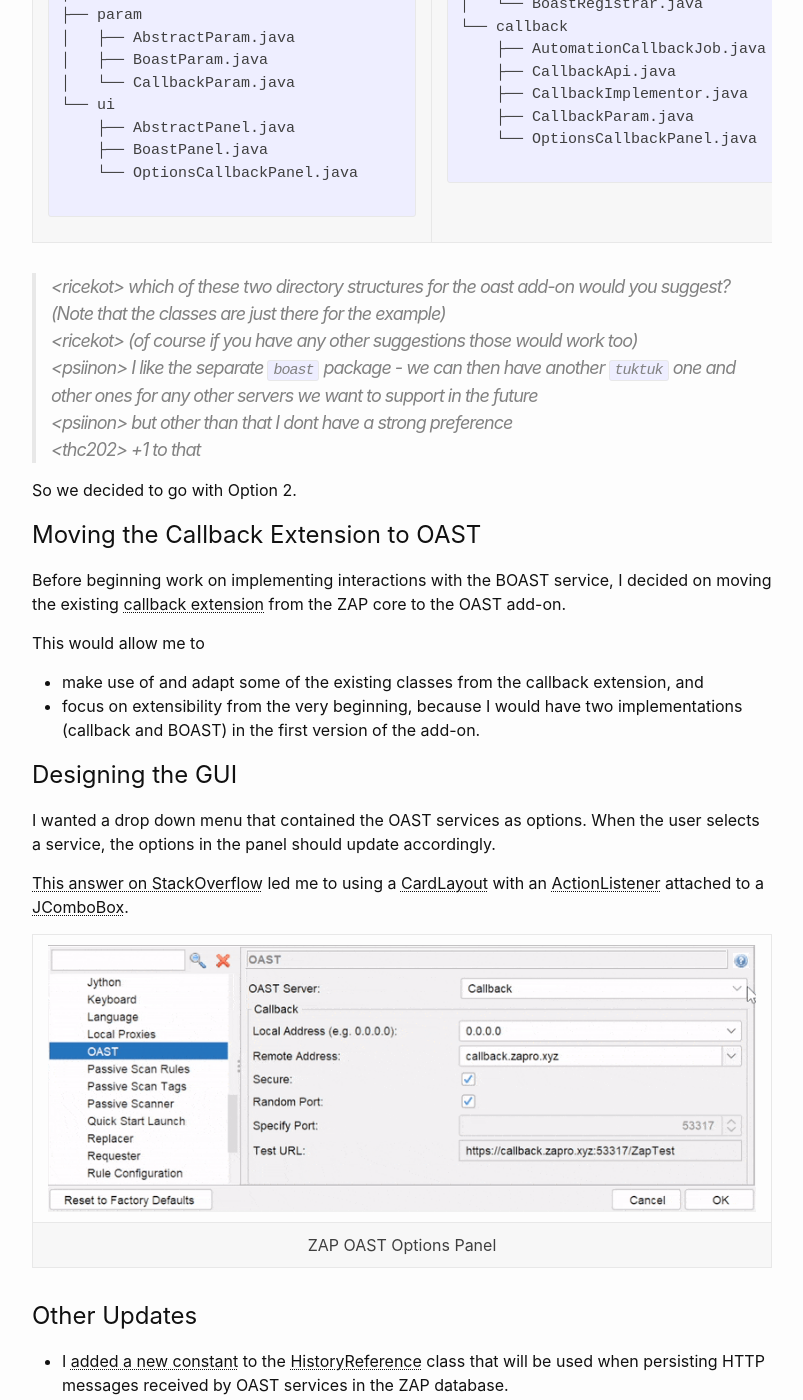
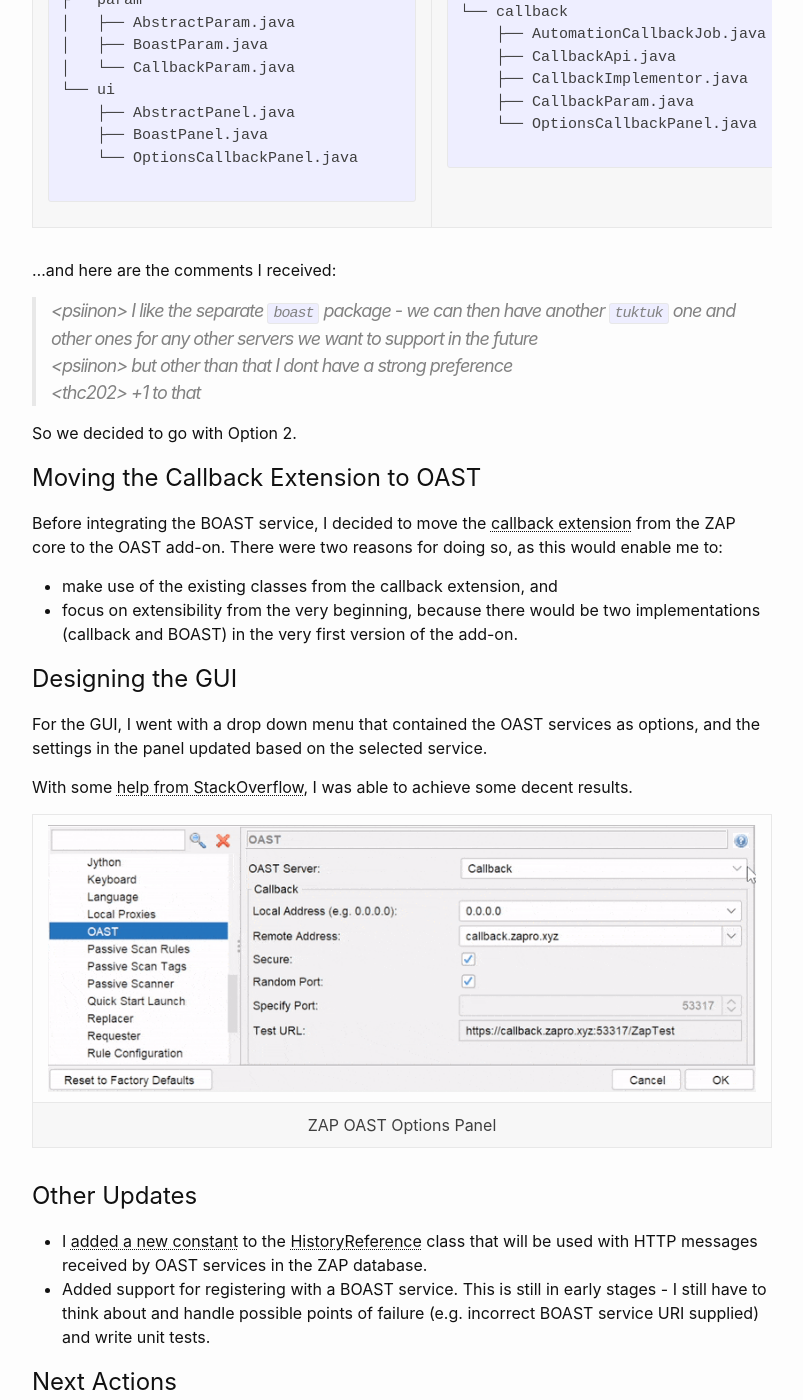
Before and after one commit to ricekot/ricekot.github.io, a Jekyll site: the page built from _posts/2021/2021-07-11-zap-oast-basic-design-decisions.md, in a window 1280 px wide and 1400 px high, scrolled down 1412 px. Shown: the whole window, without its empty margins (238-1041 px from the left). Built offline with Jekyll 4.4.1, drawn with Linux system fonts in a browser that asks for light colours; some of the changed text lies outside the part shown.

Commit message:
Update blog post

```diff
--- a/_posts/2021/2021-07-11-zap-oast-basic-design-decisions.md
+++ b/_posts/2021/2021-07-11-zap-oast-basic-design-decisions.md
@@ -31,13 +31,11 @@ Pull Request on GitHub
 </table>
 </center>
 
-If you also have an idea for an add-on and want to contribute it to zap-extensions, you can take a look at [this PR](https://github.com/zaproxy/zap-extensions/pull/2996) or follow the [official guide at zaproxy.org](https://www.zaproxy.org/docs/developer/creating-new-addon-in-zap-extensions/).
-
 ## The Add-On File Structure
 
-The aim is to design the OAST add-on in such a way that users are able to use any service for receiving outbound requests from the target server.
+Then, I looked at how classes in the add-on package should be organised. This is because we want to design the OAST add-on in such a way such that it is easy for users to use any OAST service (like [BOAST](https://github.com/marcoagner/boast) or [TukTuk](https://github.com/ArturSS7/TukTuk)) for receiving outbound requests.
 
-This means that we should also try to make it easy for developers to extend the add-on to work with different OAST services like [BOAST](https://github.com/marcoagner/boast) or [TukTuk](https://github.com/ArturSS7/TukTuk).
+This means that if someone wants to use an OAST service that isn't supported by ZAP, we want them to be able to look at the existing code and figure out how to add support for that service without any major challenges.
 
 With this in mind, I proposed the following two directory structures for the add-on in our IRC channel:
 
@@ -97,8 +95,8 @@ oast
 </table>
 </div>
 
-> &lt;ricekot&gt; which of these two directory structures for the oast add-on would you suggest? (Note that the classes are just there for the example) <br>
-> &lt;ricekot&gt; (of course if you have any other suggestions those would work too) <br>
+...and here are the comments I received:
+
 > &lt;psiinon&gt; I like the separate `boast` package - we can then have another `tuktuk` one and other ones for any other servers we want to support in the future <br>
 > &lt;psiinon&gt; but other than that I dont have a strong preference <br>
 > &lt;thc202&gt; +1 to that <br>
@@ -107,18 +105,16 @@ So we decided to go with Option 2.
 
 ## Moving the Callback Extension to OAST
 
-Before beginning work on implementing interactions with the BOAST service, I decided on moving the existing [callback extension](https://github.com/zaproxy/zaproxy/tree/main/zap/src/main/java/org/zaproxy/zap/extension/callback) from the ZAP core to the OAST add-on.
+Before integrating the BOAST service, I decided to move the [callback extension](https://github.com/zaproxy/zaproxy/tree/main/zap/src/main/java/org/zaproxy/zap/extension/callback) from the ZAP core to the OAST add-on. There were two reasons for doing so, as this would enable me to:
 
-This would allow me to
-
-- make use of and adapt some of the existing classes from the callback extension, and
-- focus on extensibility from the very beginning, because I would have two implementations (callback and BOAST) in the first version of the add-on.
+- make use of the existing classes from the callback extension, and
+- focus on extensibility from the very beginning, because there would be two implementations (callback and BOAST) in the very first version of the add-on.
 
 ## Designing the GUI
 
-I wanted a drop down menu that contained the OAST services as options. When the user selects a service, the options in the panel should update accordingly.
+For the GUI, I went with a drop down menu that contained the OAST services as options, and the settings in the panel updated based on the selected service.
 
-[This answer on StackOverflow](https://stackoverflow.com/a/6432291/5511659) led me to using a [CardLayout](https://docs.oracle.com/javase/8/docs/api/java/awt/CardLayout.html) with an [ActionListener](https://docs.oracle.com/javase/8/docs/api/java/awt/event/ActionListener.html) attached to a [JComboBox](https://docs.oracle.com/javase/8/docs/api/javax/swing/JComboBox.html).
+With some [help from StackOverflow](https://stackoverflow.com/a/6432291/5511659), I was able to achieve some decent results.
 
 <center>
 <table style="table-layout: auto;">
@@ -135,7 +131,7 @@ ZAP OAST Options Panel
 
 ## Other Updates
 
-- I [added a new constant](https://github.com/zaproxy/zaproxy/pull/6675) to the [HistoryReference](https://github.com/zaproxy/zaproxy/blob/9f5b48039ad17600165c615fed7b60d38edc3383/zap/src/main/java/org/parosproxy/paros/model/HistoryReference.java) class that will be used when persisting HTTP messages received by OAST services in the ZAP database.
+- I [added a new constant](https://github.com/zaproxy/zaproxy/pull/6675) to the [HistoryReference](https://github.com/zaproxy/zaproxy/blob/9f5b48039ad17600165c615fed7b60d38edc3383/zap/src/main/java/org/parosproxy/paros/model/HistoryReference.java) class that will be used with HTTP messages received by OAST services in the ZAP database.
 - Added support for registering with a BOAST service. This is still in early stages - I still have to think about and handle possible points of failure (e.g. incorrect BOAST service URI supplied) and write unit tests.
 
 ## Next Actions
```
Also changed, not shown: other parts of _posts/2021/2021-07-11-zap-oast-basic-design-decisions.md (+1 -1 lines).
